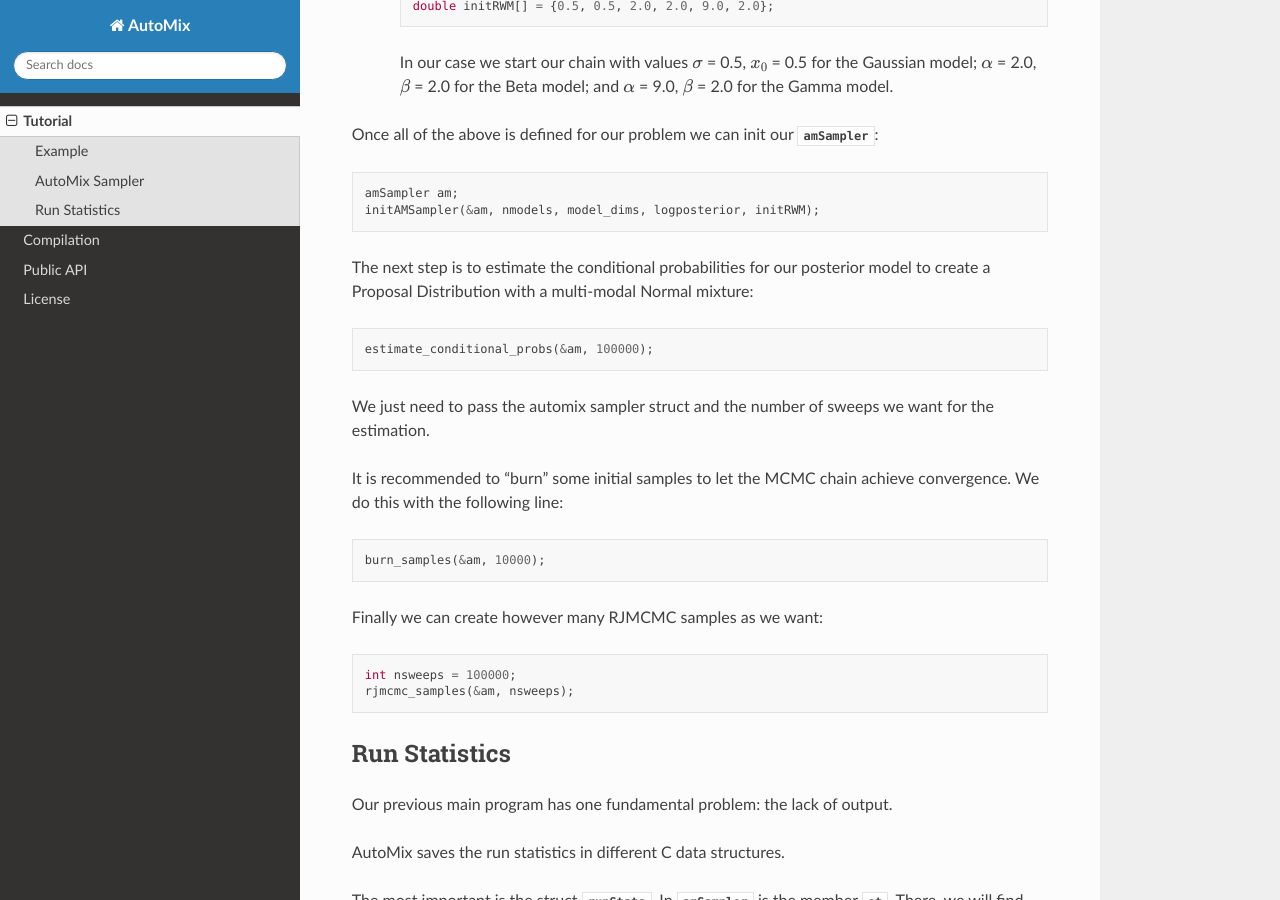
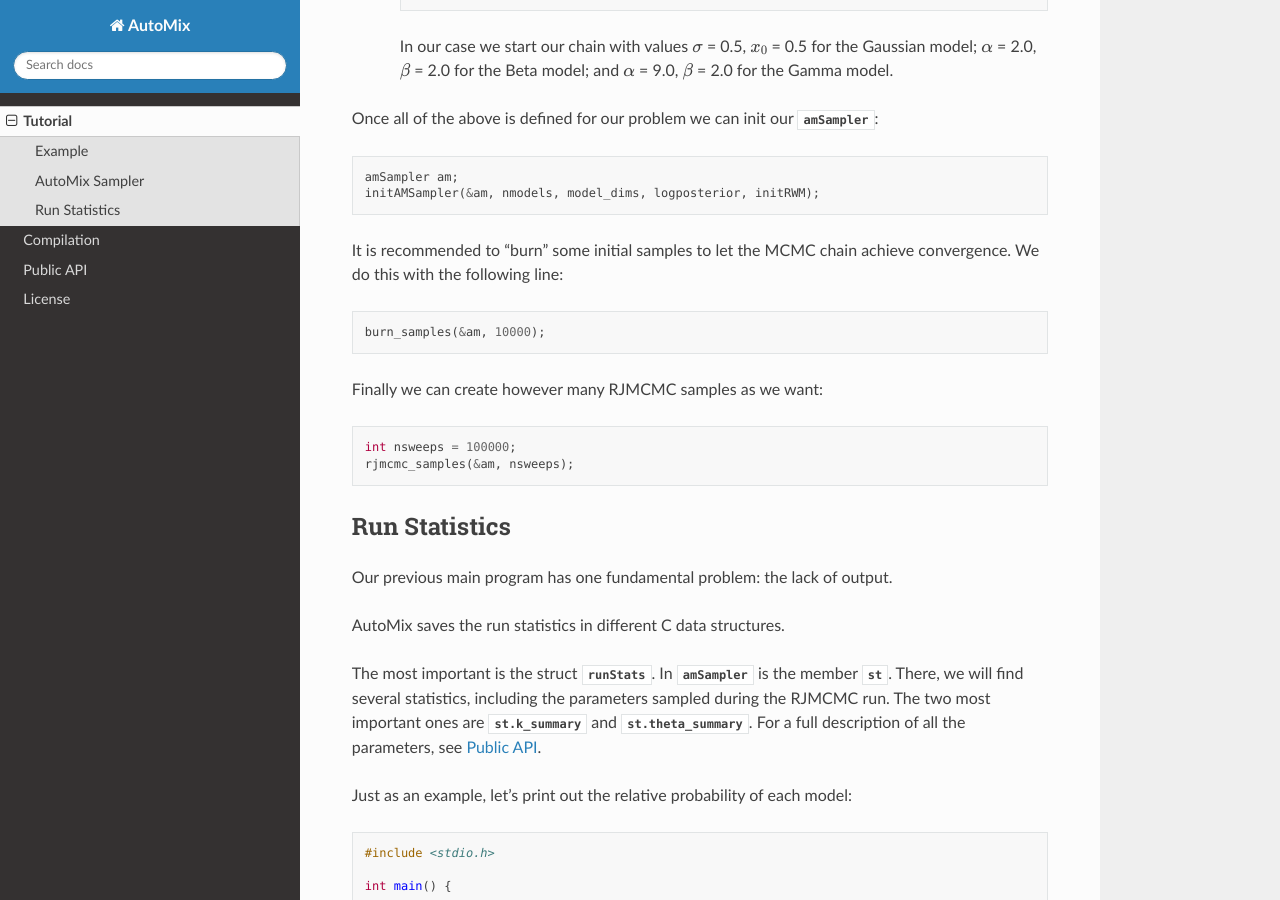
Before and after one commit to quatrope/AutoMix, a Sphinx documentation site: the page built from docs/tutorial.rst, in a window 1280 px wide and 900 px high, scrolled down 3778 px. Built offline with Sphinx 7.4.7 and the Read the Docs theme 2.0.0, drawn with Linux system fonts in a browser that asks for light colours; the version number could not be read and is left out; some of the changed text lies outside the part shown.

Commit message:
call for estimate_conditional_probs is optional. This closes #27.

```diff
--- a/docs/tutorial.rst
+++ b/docs/tutorial.rst
@@ -135,7 +135,6 @@
     double initRWM[] = {0.5, 0.5, 2.0, 2.0, 9.0, 2.0};
     amSampler am;
     initAMSampler(&am, nmodels, model_dims, logposterior, initRWM);
-    estimate_conditional_probs(&am, 100000);
     burn_samples(&am, 10000);
     int nsweeps = 100000;
     rjmcmc_samples(&am, nsweeps);
@@ -208,15 +207,6 @@
   amSampler am;
   initAMSampler(&am, nmodels, model_dims, logposterior, initRWM);
 
-The next step is to estimate the conditional probabilities for our posterior model to
-create a Proposal Distribution with a multi-modal Normal mixture:
-
-.. code-block:: c
-
-  estimate_conditional_probs(&am, 100000);
-
-We just need to pass the automix sampler struct and the number of sweeps we want for the estimation.
-
 It is recommended to "burn" some initial samples to let the MCMC chain achieve convergence.
 We do this with the following line:
 
```
Also changed, not shown: 2 other files.
